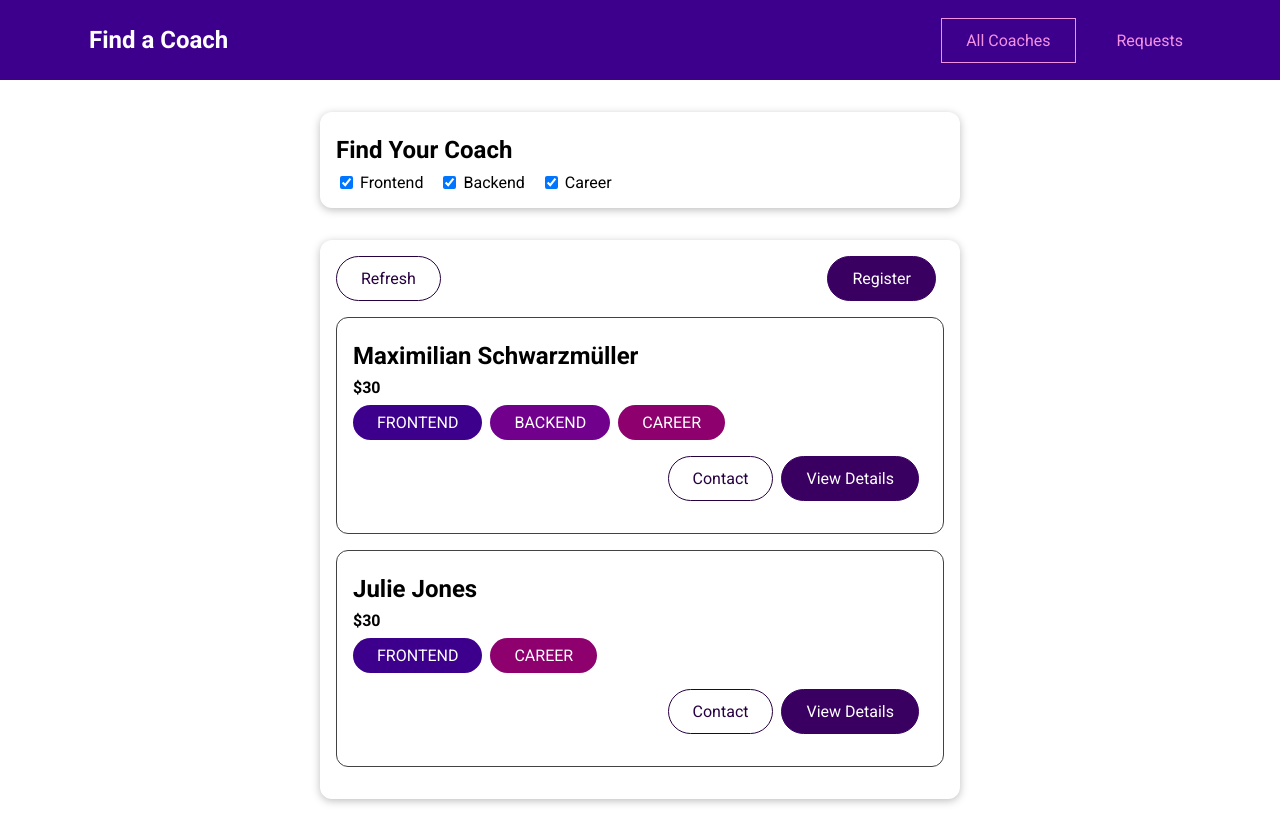
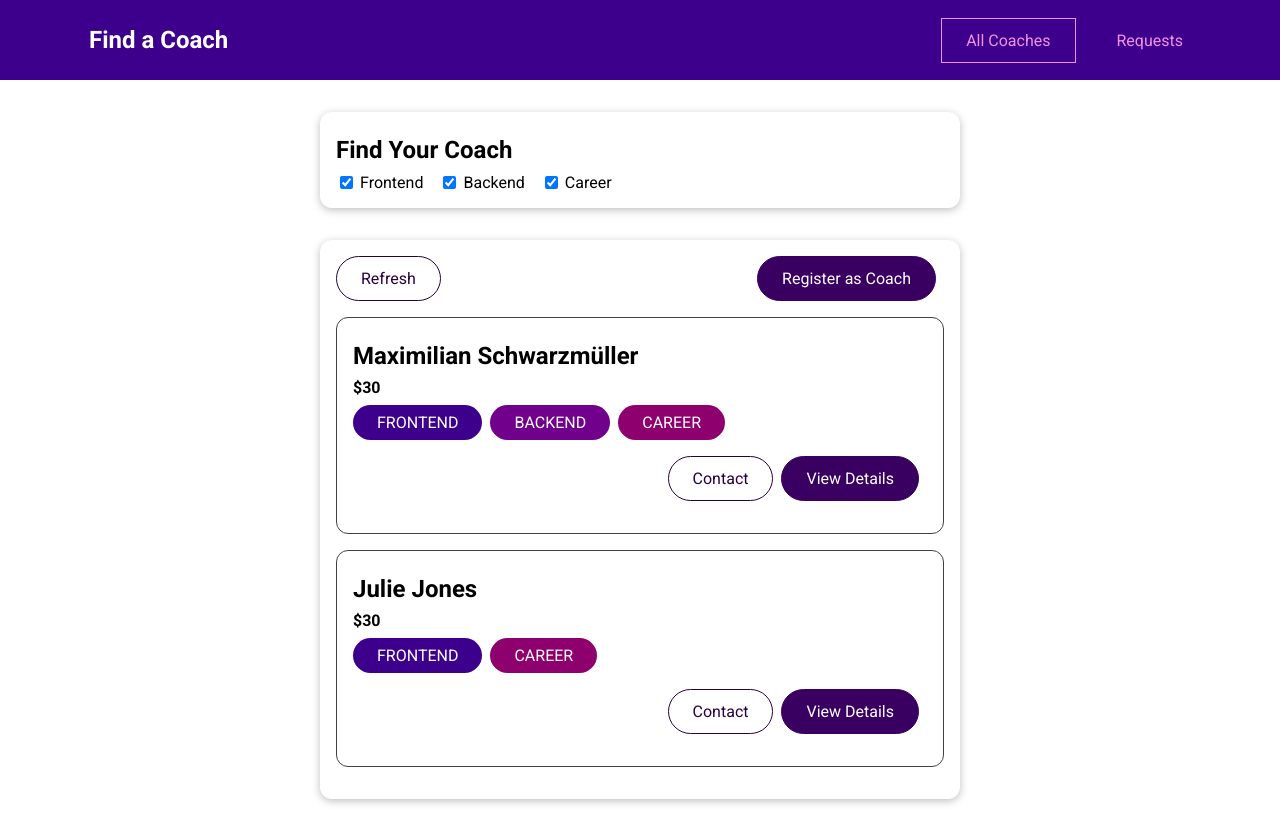
Before and after one commit to samusarsar/coachalogue, a Vue app: page /coaches in a window 1280 px wide. Built offline with nearby package versions, Linux system fonts and the light colour scheme.

Commit message:
Implement coach registration functionality with dummy data

```diff
--- a/src/components/coaches/CoachForm.vue
+++ b/src/components/coaches/CoachForm.vue
@@ -37,6 +37,7 @@
 
 <script>
 export default {
+  emits: ['save-data'],
   data() {
     return {
       firstName: '',
@@ -56,7 +57,7 @@ export default {
         areas: this.areas,
       };
 
-      console.log(formData);
+      this.$emit('save-data', formData);
     },
   },
 };
--- a/src/pages/coaches/CoachRegister.vue
+++ b/src/pages/coaches/CoachRegister.vue
@@ -2,7 +2,7 @@
   <section>
     <base-card>
       <h2>Register as a coach now!</h2>
-      <coach-form></coach-form>
+      <coach-form @save-data="saveData"></coach-form>
     </base-card>
   </section>
 </template>
@@ -14,6 +14,12 @@ export default {
   components: {
     CoachForm,
   },
+  methods: {
+    saveData(data) {
+      this.$store.dispatch('coaches/registerCoach', data);
+      this.$router.replace('/coaches');
+    },
+  },
 };
 </script>
 
--- a/src/pages/coaches/CoachesList.vue
+++ b/src/pages/coaches/CoachesList.vue
@@ -6,7 +6,9 @@
     <base-card>
       <div class="controls">
         <base-button mode="outline">Refresh</base-button>
-        <base-button link to="/register">Register</base-button>
+        <base-button v-if="!isCoach" link to="/register"
+          >Register as Coach</base-button
+        >
       </div>
       <ul v-if="hasCoaches">
         <coach-item
@@ -59,6 +61,9 @@ export default {
     hasCoaches() {
       return this.$store.getters['coaches/hasCoaches'];
     },
+    isCoach() {
+      return this.$store.getters['coaches/isCoach'];
+    },
   },
   methods: {
     setFilters(updatedFilters) {
```
